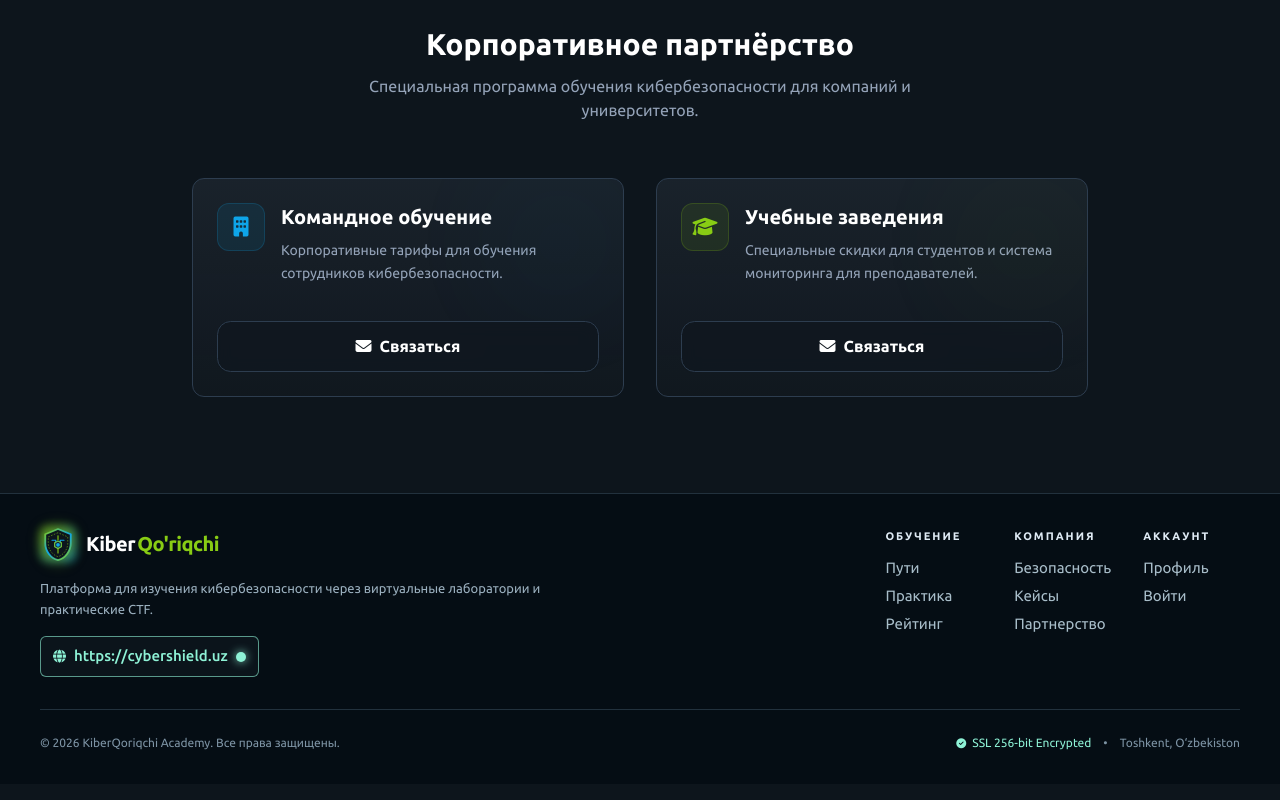
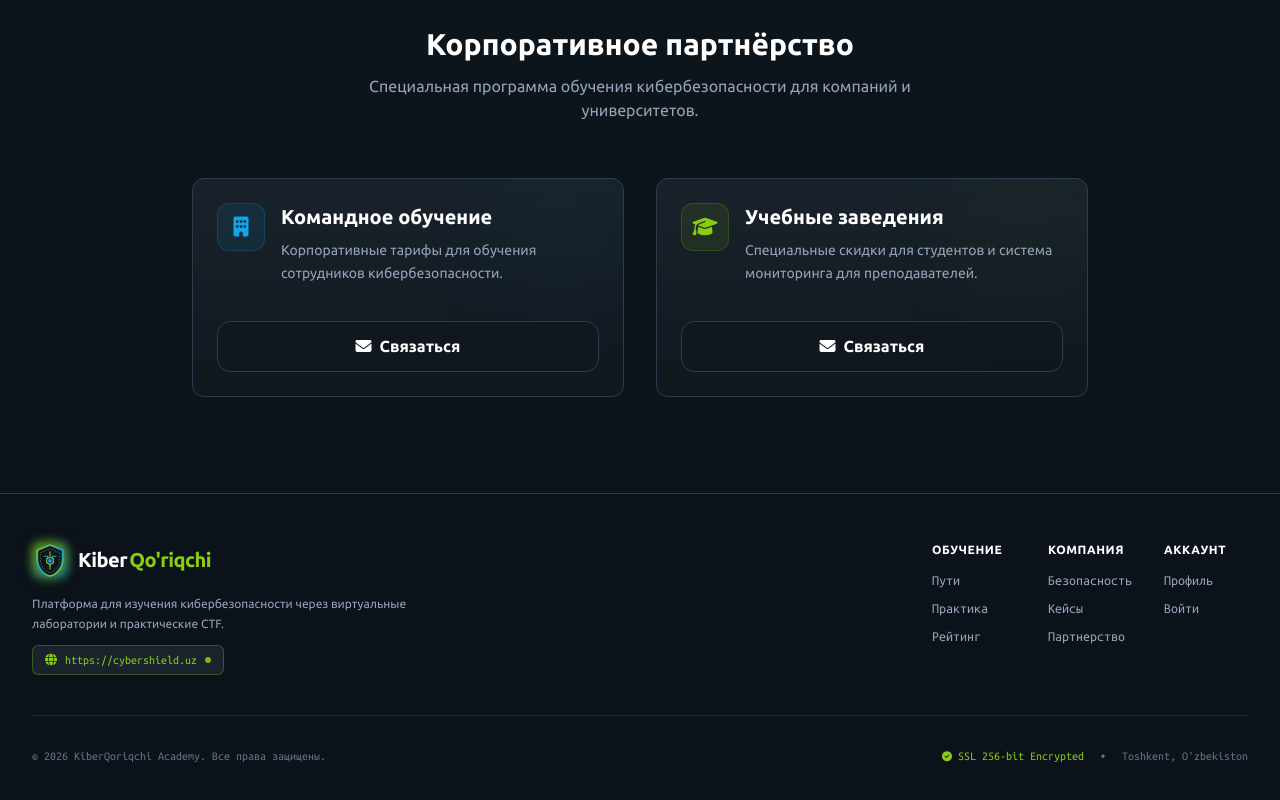
Before and after one commit to bexruzabduraxmonov/kiber-qoriqchi, a React (Vite) app: page / in a window 1280 px wide. Shown: the part 3400-4200 px from the top of the page. Built offline with nearby package versions, Linux system fonts and the light colour scheme.

Commit message:
Revert "footer link cleanup"
This reverts commit ac08cda3d5a15f3641416073f003c734101e3f73.

```diff
--- a/src/components/Footer.jsx
+++ b/src/components/Footer.jsx
@@ -6,73 +6,109 @@ export const Footer = ({ onNavigate }) => {
   const { language, t } = useLanguage();
 
   return (
-    <footer className="mt-auto border-t border-[#22313d] bg-[#050d14] px-5 py-8 sm:px-8 lg:px-10">
-      <div className="mx-auto max-w-[1400px]">
-        <div className="flex flex-col justify-between gap-8 border-b border-[#22313d] pb-8 md:flex-row md:items-start">
-          <div className="flex max-w-[560px] flex-col gap-4 text-center md:text-left">
+    <footer className="bg-[#0b1219] border-t border-[#2d3d4f] px-5 py-12 sm:px-8 mt-auto">
+      <div className="mx-auto max-w-7xl">
+        <div className="flex flex-col md:flex-row items-center md:items-start justify-between gap-8 pb-10 border-b border-[#2d3d4f]/60">
+          {/* Brand & Domain */}
+          <div className="flex flex-col items-center md:items-start text-center md:text-left gap-3 max-w-sm">
             <Logo size="md" onClick={() => onNavigate('home')} />
-            <p className="max-w-[520px] text-[13px] leading-relaxed text-[#9bb0bf]">
+            <p className="text-xs text-[#94a3b8] leading-relaxed mt-1">
               {language === 'uz'
                 ? "O'zbekistonda kiberxavfsizlikni virtual laboratoriyalar va amaliy CTF o'yinlari orqali o'rganish platformasi."
                 : language === 'ru'
                 ? "Платформа для изучения кибербезопасности через виртуальные лаборатории и практические CTF."
                 : "Learn cybersecurity through interactive virtual labs and practical CTF challenges."}
             </p>
+            {/* Domain Link Badge */}
             <a
               href="https://cybershield.uz"
               onClick={(e) => { e.preventDefault(); onNavigate('home'); }}
-              className="group inline-flex items-center justify-center gap-2 self-center rounded-md border border-[#8ef2d6]/60 bg-[#0b141b] px-3 py-2 text-[15px] font-medium text-[#8ef2d6] transition-colors hover:border-[#8ef2d6] md:self-start"
+              className="inline-flex items-center gap-2 px-3 py-1.5 rounded-md bg-[#1a232c] border border-[#88cc14]/30 text-xs font-mono text-[#88cc14] hover:border-[#88cc14] transition-all group"
             >
-              <i className="fa-solid fa-globe text-[13px] transition-transform group-hover:rotate-12" />
+              <i className="fa-solid fa-globe text-xs group-hover:rotate-12 transition-transform" />
               <span>https://cybershield.uz</span>
-              <span className="h-2.5 w-2.5 rounded-full bg-[#8ef2d6] shadow-[0_0_10px_rgba(142,242,214,0.9)]" />
+              <span className="w-1.5 h-1.5 rounded-full bg-[#88cc14] animate-pulse" />
             </a>
           </div>
 
-          <div className="grid grid-cols-2 gap-8 text-sm sm:grid-cols-3">
+          {/* Quick Links Grid */}
+          <div className="grid grid-cols-2 sm:grid-cols-3 gap-8 text-sm font-mono">
             <div>
-              <h5 className="mb-3 text-[11px] font-bold uppercase tracking-[0.18em] text-[#dfeaf4]">
+              <h5 className="text-white font-bold text-xs uppercase tracking-wider mb-3 text-[#0ea5e9]">
                 {language === 'uz' ? "Ta'lim" : language === 'ru' ? "Обучение" : "Learning"}
               </h5>
-              <ul className="space-y-2 text-[15px] text-[#a8bdc9]">
-                <li><button type="button" onClick={() => onNavigate('paths')} className="transition-colors hover:text-[#8ef2d6]">{t('nav_paths')}</button></li>
-                <li><button type="button" onClick={() => onNavigate('practice')} className="transition-colors hover:text-[#8ef2d6]">{t('nav_practice')}</button></li>
-                <li><button type="button" onClick={() => onNavigate('leaderboard')} className="transition-colors hover:text-[#8ef2d6]">{t('nav_leaderboard')}</button></li>
+              <ul className="space-y-2 text-[#94a3b8]">
+                <li>
+                  <button type="button" onClick={() => onNavigate('paths')} className="hover:text-[#88cc14] transition-colors">
+                    {t('nav_paths')}
+                  </button>
+                </li>
+                <li>
+                  <button type="button" onClick={() => onNavigate('practice')} className="hover:text-[#88cc14] transition-colors">
+                    {t('nav_practice')}
+                  </button>
+                </li>
+                <li>
+                  <button type="button" onClick={() => onNavigate('leaderboard')} className="hover:text-[#88cc14] transition-colors">
+                    {t('nav_leaderboard')}
+                  </button>
+                </li>
               </ul>
             </div>
 
             <div>
-              <h5 className="mb-3 text-[11px] font-bold uppercase tracking-[0.18em] text-[#dfeaf4]">
+              <h5 className="text-white font-bold text-xs uppercase tracking-wider mb-3 text-[#0ea5e9]">
                 {language === 'uz' ? "Kompaniya" : language === 'ru' ? "Компания" : "Company"}
               </h5>
-              <ul className="space-y-2 text-[15px] text-[#a8bdc9]">
-                <li><button type="button" onClick={() => onNavigate('security')} className="transition-colors hover:text-[#8ef2d6]">{t('nav_security')}</button></li>
-                <li><button type="button" onClick={() => onNavigate('casestudy')} className="transition-colors hover:text-[#8ef2d6]">{t('nav_casestudy')}</button></li>
-                <li><button type="button" onClick={() => onNavigate('partnerships')} className="transition-colors hover:text-[#8ef2d6]">{t('nav_partners')}</button></li>
+              <ul className="space-y-2 text-[#94a3b8]">
+                <li>
+                  <button type="button" onClick={() => onNavigate('security')} className="hover:text-[#88cc14] transition-colors">
+                    {t('nav_security')}
+                  </button>
+                </li>
+                <li>
+                  <button type="button" onClick={() => onNavigate('casestudy')} className="hover:text-[#88cc14] transition-colors">
+                    {t('nav_casestudy')}
+                  </button>
+                </li>
+                <li>
+                  <button type="button" onClick={() => onNavigate('partnerships')} className="hover:text-[#88cc14] transition-colors">
+                    {t('nav_partners')}
+                  </button>
+                </li>
               </ul>
             </div>
 
             <div>
-              <h5 className="mb-3 text-[11px] font-bold uppercase tracking-[0.18em] text-[#dfeaf4]">
+              <h5 className="text-white font-bold text-xs uppercase tracking-wider mb-3 text-[#0ea5e9]">
                 {language === 'uz' ? "Akkaunt" : language === 'ru' ? "Аккаунт" : "Account"}
               </h5>
-              <ul className="space-y-2 text-[15px] text-[#a8bdc9]">
-                <li><button type="button" onClick={() => onNavigate('dashboard')} className="transition-colors hover:text-[#8ef2d6]">{t('nav_dashboard')}</button></li>
-                <li><button type="button" onClick={() => onNavigate('login')} className="transition-colors hover:text-[#8ef2d6]">{t('nav_login')}</button></li>
+              <ul className="space-y-2 text-[#94a3b8]">
+                <li>
+                  <button type="button" onClick={() => onNavigate('dashboard')} className="hover:text-[#88cc14] transition-colors">
+                    {t('nav_dashboard')}
+                  </button>
+                </li>
+                <li>
+                  <button type="button" onClick={() => onNavigate('login')} className="hover:text-[#88cc14] transition-colors">
+                    {t('nav_login')}
+                  </button>
+                </li>
               </ul>
             </div>
           </div>
         </div>
 
-        <div className="flex flex-col items-center justify-between gap-4 pt-6 text-[12px] text-[#7d93a4] md:flex-row">
+        {/* Bottom Bar */}
+        <div className="pt-8 flex flex-col sm:flex-row items-center justify-between gap-4 text-[#64748b] text-xs font-mono">
           <div>{t('footer_copy')}</div>
-          <div className="flex items-center gap-3">
-            <span className="inline-flex items-center gap-1.5 text-[#8ef2d6]">
+          <div className="flex items-center gap-4">
+            <span className="flex items-center gap-1.5 text-[#88cc14]">
               <i className="fa-solid fa-circle-check text-[10px]" />
               <span>SSL 256-bit Encrypted</span>
             </span>
-            <span className="hidden sm:inline">•</span>
-            <span>Toshkent, O‘zbekiston</span>
+            <span>•</span>
+            <span>Toshkent, O'zbekiston</span>
           </div>
         </div>
       </div>
```
